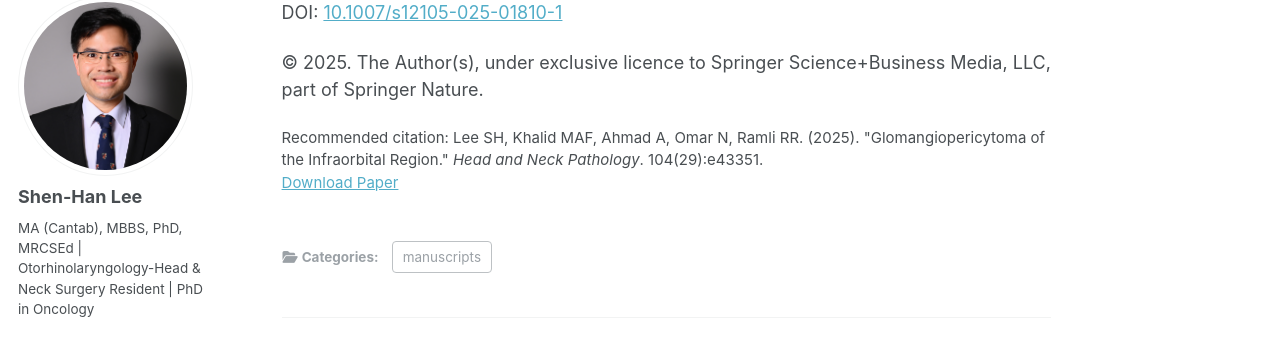
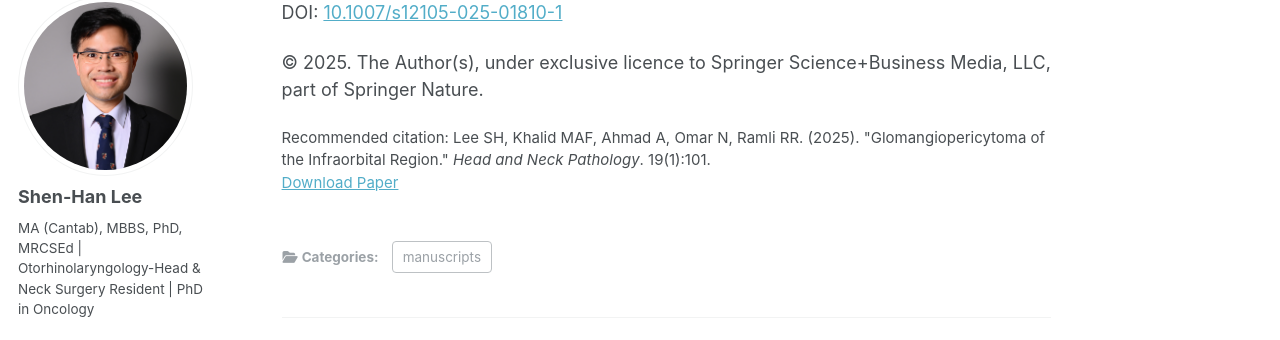
Before and after one commit to shenhanlee/shenhanlee.github.io, a Jekyll site: the page built from _publications/2025-08-09-glomangiopericytoma-infraorbital-region.md, in a window 1280 px wide and 900 px high, scrolled down 963 px. Shown: the part 110-450 px from the top of the window. Built offline with Jekyll 4.4.1, drawn with Linux system fonts in a browser that asks for light colours; some web fonts are replaced.

Commit message:
Merge remote-tracking branch 'origin/master'

```diff
--- a/_publications/2025-08-09-glomangiopericytoma-infraorbital-region.md
+++ b/_publications/2025-08-09-glomangiopericytoma-infraorbital-region.md
@@ -3,11 +3,11 @@ title: "Glomangiopericytoma of the Infraorbital Region"
 collection: publications
 category: manuscripts
 permalink: /publication/2025-08-09-glomangiopericytoma-infraorbital-region
-excerpt: ' We report an unusual case of a patient with glomangiopericytoma (a sinonasal soft tissue tumour) that grew in an unusual location, the infraorbital region of the face.'
+excerpt: ' We report an unusual case of a patient with glomangiopericytoma (a soft tissue tumour) that grew in an unusual location, the infraorbital region of the face.'
 date: 2025-08-09
 venue: 'Head and Neck Pathology'
 paperurl: 'https://shenhanlee.github.io/files/Lee SH, Khalid MAF, Ahmad A, Omar N, Ramli RR_Head Neck Pathology_2025.pdf'
-citation: 'Lee SH, Khalid MAF, Ahmad A, Omar N, Ramli RR. (2025). &quot;Glomangiopericytoma of the Infraorbital Region.&quot; <i>Head and Neck Pathology</i>. 104(29):e43351.'
+citation: 'Lee SH, Khalid MAF, Ahmad A, Omar N, Ramli RR. (2025). &quot;Glomangiopericytoma of the Infraorbital Region.&quot; <i>Head and Neck Pathology</i>. 19(1):101.'
 ---
 
 Shen-Han Lee <sup>1,2</sup>, Mohamd Azizul Fitri Khalid <sup>3</sup>, Amirozi Ahmad <sup>3</sup>, Noorjehan Omar <sup>4</sup> , Ramiza Ramza Ramli <sup>1,2,*</sup>
```
